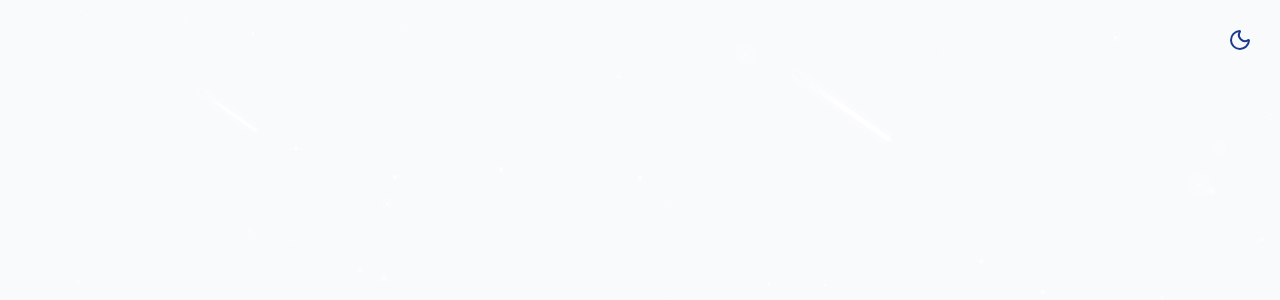
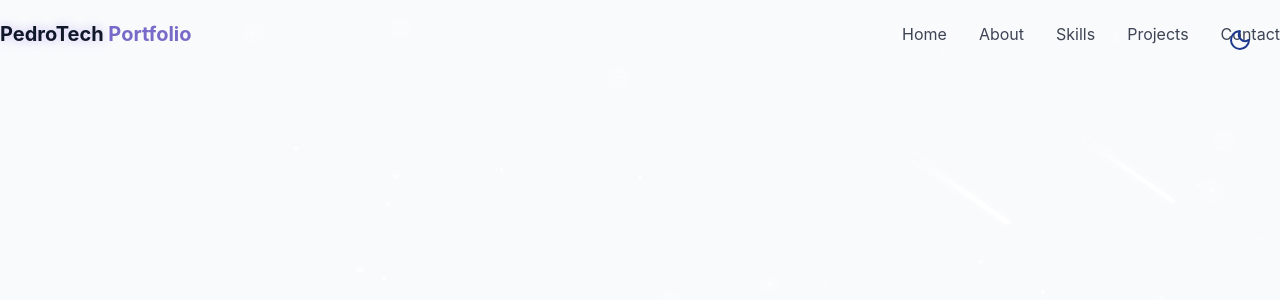
Before and after one commit to simonlee-test/my-portfolio, a React (Vite) app: page / in a window 1280 px wide. Shown: the top 300 px of the page. Built offline with nearby package versions, Linux system fonts and the light colour scheme.

Commit message:
add nav bar

```diff
--- /dev/null
+++ b/src/components/Navbar.tsx
@@ -0,0 +1,99 @@
+import React, { useEffect, useState } from "react";
+import { cn } from "../lib/utils";
+import { Menu, X } from "lucide-react";
+
+interface NavItem {
+  name: string;
+  href: string;
+}
+
+const navItems: NavItem[] = [
+  { name: "Home", href: "#home" },
+  { name: "About", href: "#about" },
+  { name: "Skills", href: "#skills" },
+  { name: "Projects", href: "#projects" },
+  { name: "Contact", href: "#contact" },
+];
+
+const Navbar = () => {
+  const [isScrolled, setIsScrolled] = useState<Boolean>(false);
+  const [isMenuOpen, setIsMenuOpen] = useState<Boolean>(false);
+
+  useEffect(() => {
+    const handleScroll = () => {
+      setIsScrolled(window.screenY > 10);
+    };
+
+    window.addEventListener("scroll", handleScroll);
+
+    return () => window.removeEventListener("scroll", handleScroll);
+  }, []);
+
+  return (
+    <nav
+      className={cn(
+        "fixed w-full z-40 transition-all duration-300",
+        isScrolled
+          ? "py--3 bg-background/80 backdrop-blur-md shadow-xs"
+          : "py-5",
+      )}
+    >
+      <div className="container flex items-center justify-between">
+        <a
+          href="#hero"
+          className="text-xl font-bold text-primary flex items-center"
+        >
+          <span className="relative z-10">
+            <span className="text-glow text-foreground">PedroTech</span>{" "}
+            Portfolio
+          </span>
+        </a>
+
+        {/* desktop nav */}
+        <div className="hidden md:flex space-x-8">
+          {navItems.map((item, key) => (
+            <a
+              key={key}
+              href={item.href}
+              className="text-foreground/80 hover:text-primary transition-colors duration-300"
+            >
+              {item.name}
+            </a>
+          ))}
+        </div>
+        {/* mobile nav */}
+        <button
+          onClick={() => setIsMenuOpen((prev) => !prev)}
+          className="md:hidden p-2 text-foreground z-50"
+          aria-label={isMenuOpen ? "Close Menu" : "Open Menu"}
+        >
+          {isMenuOpen ? <X size={24} /> : <Menu size={24} />}
+        </button>
+        <div
+          className={cn(
+            "fixed inset-0 bg-background/95 backdrop-blur-md z-40 flex flex-col items-center justify-center",
+            "transition-all duration-300 md:hidden",
+            isMenuOpen
+              ? "opacity-100 pointer-events-auto"
+              : "opacity-0 pointer-events-none",
+          )}
+        >
+          <div className="flex flex-col space-y-8 text-xl">
+            {navItems.map((item, key) => (
+              <a
+                key={key}
+                href={item.href}
+                className="text-foreground/80 hover:text-primary transition-colors duration-300"
+                onClick={() => setIsMenuOpen(false)}
+              >
+                {item.name}
+              </a>
+            ))}
+          </div>
+        </div>
+      </div>
+    </nav>
+  );
+};
+
+export default Navbar;
--- a/src/pages/Home.tsx
+++ b/src/pages/Home.tsx
@@ -1,6 +1,7 @@
 import React from 'react'
 import ThemeToggle from '../components/ThemeToggle'
 import StarBackground from '../components/StarBackground'
+import Navbar from '../components/Navbar'
 
 const Home = () => {
   return (
@@ -12,6 +13,7 @@
     <StarBackground/>
 
     {/* Navbar */}
+    <Navbar/>
 
     {/* Main Content */}
 
```
